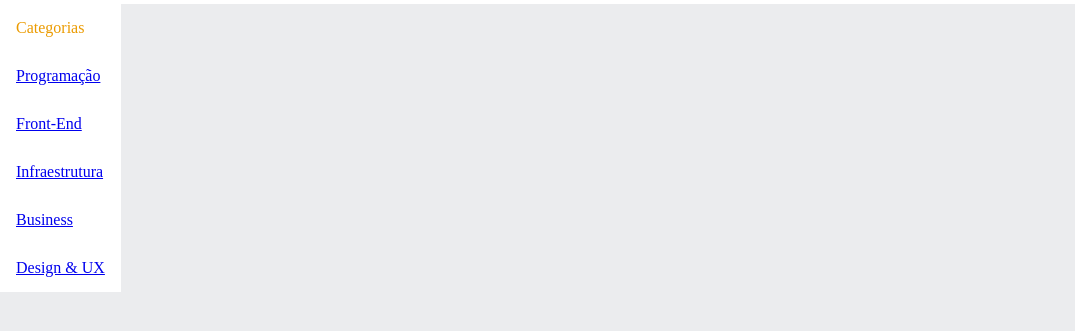
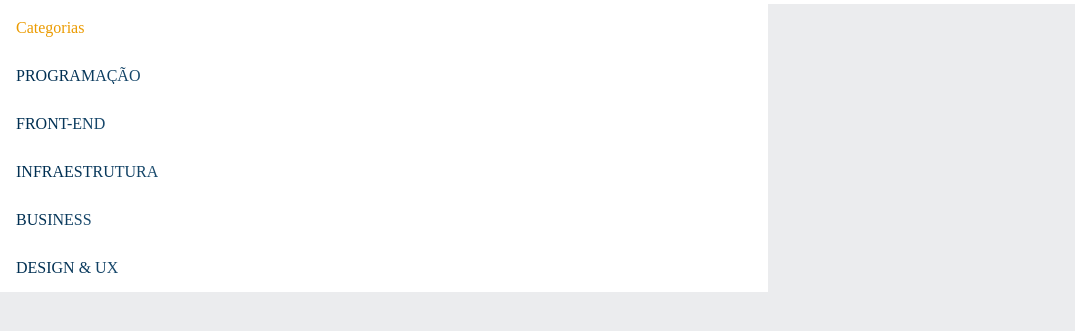
Before and after one commit to MBaldicera/AluraBooks2D, a plain HTML site: page index.html in a window 1280 px wide. Both pictures are taken after a click on the checkbox 10 px from the left and 36 px from the top of the page. Shown: the part 69-400 px from the top of the page, 0-1075 px from the left. Drawn offline with Linux system fonts and the light colour scheme.

Commit message:
Add files via upload

```diff
--- a/index.html
+++ b/index.html
@@ -6,6 +6,9 @@
     <meta name="viewport" content="width=device-width, initial-scale=1.0">
     <title>Alura Books</title>
     <link rel="stylesheet" href="style.css">
+    <link rel="preconnect" href="https://fonts.googleapis.com">
+    <link rel="preconnect" href="https://fonts.gstatic.com" crossorigin>
+    <link href="https://fonts.googleapis.com/css2?family=Poppins:ital,wght@0,100;0,200;0,300;0,400;0,500;0,600;0,700;0,800;0,900;1,100;1,200;1,300;1,400;1,500;1,600;1,700;1,800;1,900&display=swap" rel="stylesheet">
     <link rel="stylesheet" href="reset.css">
 </head>
 
--- a/styles/header.css
+++ b/styles/header.css
@@ -24,6 +24,7 @@
     display: none;
     position: absolute;
     top: 100%;
+    width: 60vw;
 }
 .container-botao:checked~.lista-menu{
     display: block;
@@ -36,5 +37,9 @@
     color: var(--laranja);
 }
 .lista-menu-link{
-
+    background: var(--azul-degrade);
+    -webkit-background-clip: text;
+    -webkit-text-fill-color: transparent;
+    background-clip: text;
+    text-transform: uppercase;
 }
```
